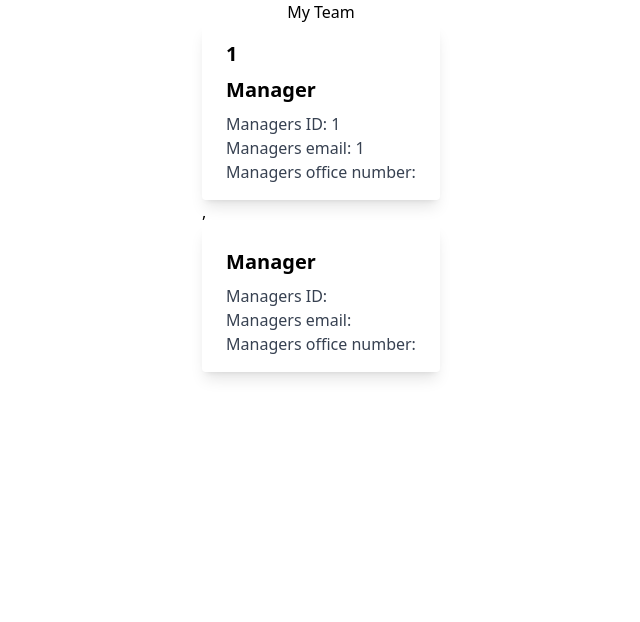
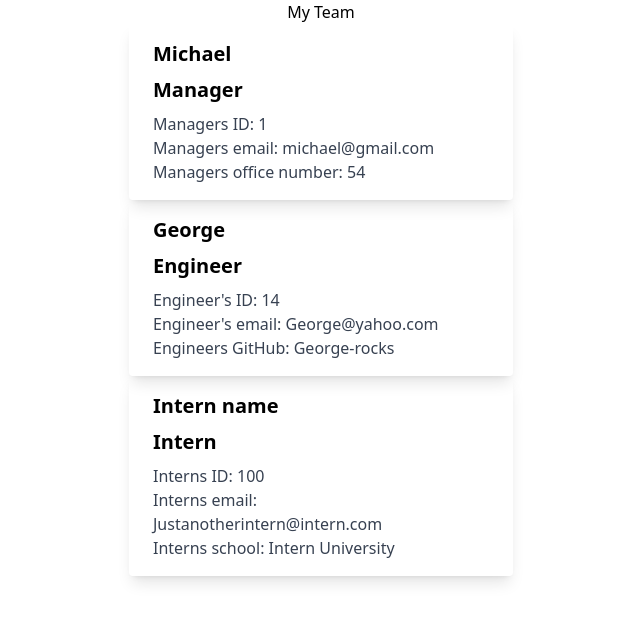
Before and after one commit to Michael-Ishmail/team-generator-fixed, a website: page gen/output.html in a window 1280 px wide. Shown: the whole page, without its empty margins (319-959 px from the left). Drawn offline with nearby package versions, Linux system fonts and the light colour scheme.

Commit message:
added readme and demo

```diff
--- a/gen/output.html
+++ b/gen/output.html
@@ -18,29 +18,45 @@
 
         <div class="max-w-sm rounded overflow-hidden shadow-lg">
         <div class="px-6 py-4">
-          <div class="font-bold text-xl mb-2">1</div>
+          <div class="font-bold text-xl mb-2">Michael</div>
           <div class="font-bold text-xl mb-2">Manager</div>
           <div class="text-gray-700 text-base">
           <ul>
           <li>Managers ID: 1</li>
-          <li>Managers email: 1</li>
-          <li>Managers office number: </li>
+          <li>Managers email: michael@gmail.com</li>
+          <li>Managers office number: 54</li>
           <ul>
           </div>
         </div>
 
       </div>
 
-        ,
+
         <div class="max-w-sm rounded overflow-hidden shadow-lg">
         <div class="px-6 py-4">
-          <div class="font-bold text-xl mb-2"></div>
-          <div class="font-bold text-xl mb-2">Manager</div>
+          <div class="font-bold text-xl mb-2">George</div>
+          <div class="font-bold text-xl mb-2">Engineer</div>
           <div class="text-gray-700 text-base">
           <ul>
-          <li>Managers ID: </li>
-          <li>Managers email: </li>
-          <li>Managers office number: </li>
+          <li>Engineer's ID: 14</li>
+          <li>Engineer's email: George@yahoo.com</li>
+          <li>Engineers GitHub: George-rocks</li>
+          <ul>
+          </div>
+        </div>
+
+      </div>
+
+
+        <div class="max-w-sm rounded overflow-hidden shadow-lg">
+        <div class="px-6 py-4">
+          <div class="font-bold text-xl mb-2">Intern name</div>
+          <div class="font-bold text-xl mb-2">Intern</div>
+          <div class="text-gray-700 text-base">
+          <ul>
+          <li>Interns ID: 100</li>
+          <li>Interns email: Justanotherintern@intern.com</li>
+          <li>Interns school: Intern University</li>
           <ul>
           </div>
         </div>
```
Also changed, not shown: README.md, 1 other file.
